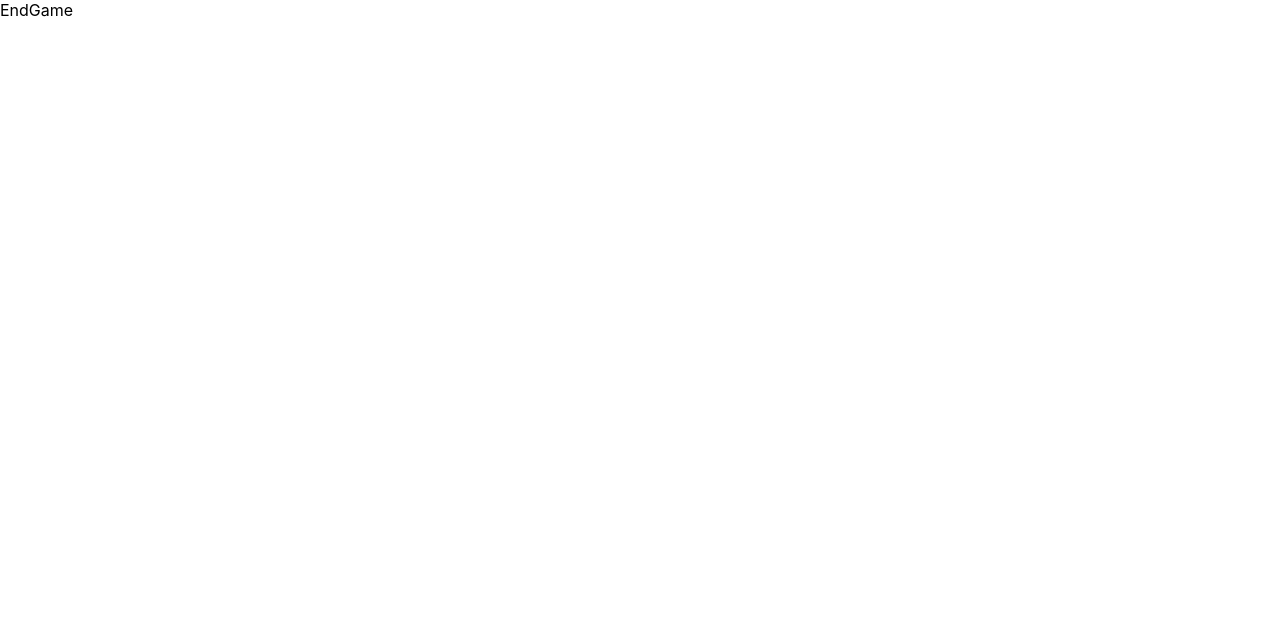
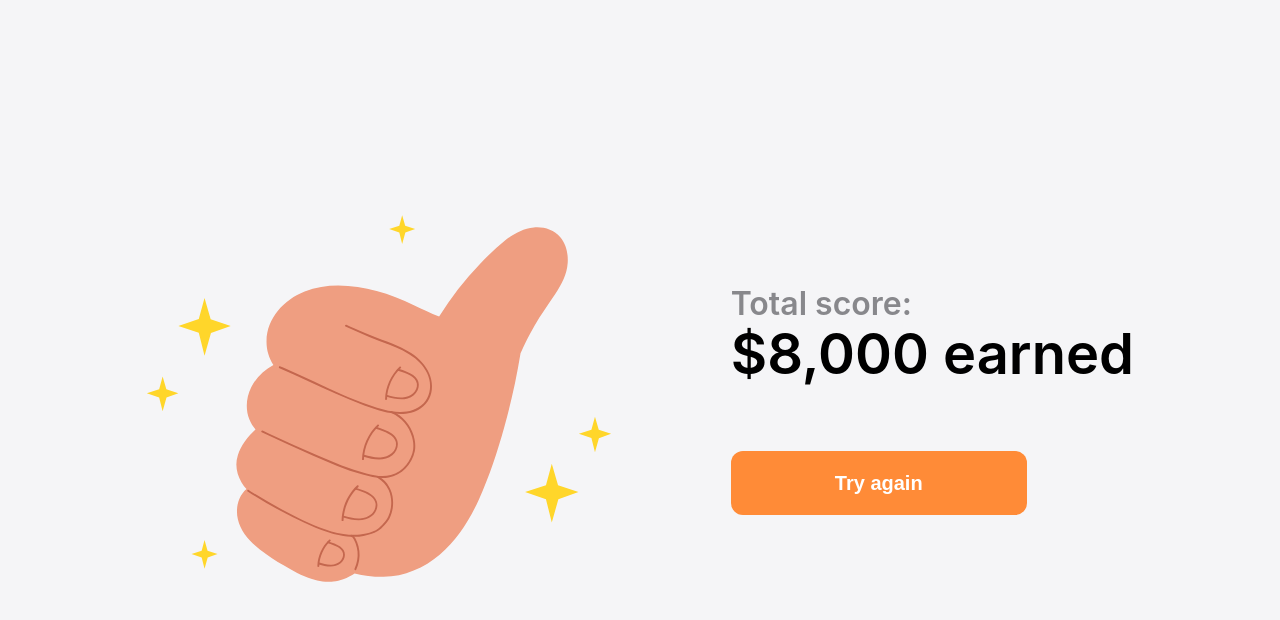
Before and after one commit to LtCodename/genesis-test-task, a React (Create React App) app: page /end in a window 1280 px wide. Shown: the top 620 px of the page. Built offline with nearby package versions, Linux system fonts and the light colour scheme.

Commit message:
End game screen

```diff
--- a/src/components/EndPage/EndPage.css
+++ b/src/components/EndPage/EndPage.css
@@ -0,0 +1,32 @@
+.end-page-container {
+    min-height: 100vh;
+    background: #F5F5F7;
+}
+
+.earned-text {
+    font-size: 56px;
+    font-style: normal;
+    font-weight: 600;
+    line-height: 65px;
+    letter-spacing: 0em;
+    text-align: left;
+    max-width: 624px;
+}
+
+.start-game-button {
+    margin-top: 64px;
+}
+
+.start-text-and-button {
+    margin-left: 119px;
+}
+
+.score-text {
+    font-size: 32px;
+    font-style: normal;
+    font-weight: 600;
+    line-height: 37px;
+    letter-spacing: 0em;
+    text-align: left;
+    color: #88888c;
+}
--- a/src/components/EndPage/EndPage.tsx
+++ b/src/components/EndPage/EndPage.tsx
@@ -1,10 +1,21 @@
 import React from 'react';
+import { StartGameIcon } from '../../assets';
+import Button from '../Button/Button';
 import './EndPage.css';
 
 function EndPage() {
   return (
-    <div className="">
-     <span>EndGame</span>
+    <div className="end-page-container column column-h column-v">
+      <div className="row">
+        <span className="logo">{StartGameIcon}</span>
+        <div className="column column-v start-text-and-button">
+          <span className="score-text">Total score:</span>
+          <span className="earned-text">$8,000 earned</span>
+          <span className="start-game-button">
+            <Button buttonText={"Try again"}></Button>
+          </span>
+        </div>
+      </div>
     </div>
   );
 }
```
